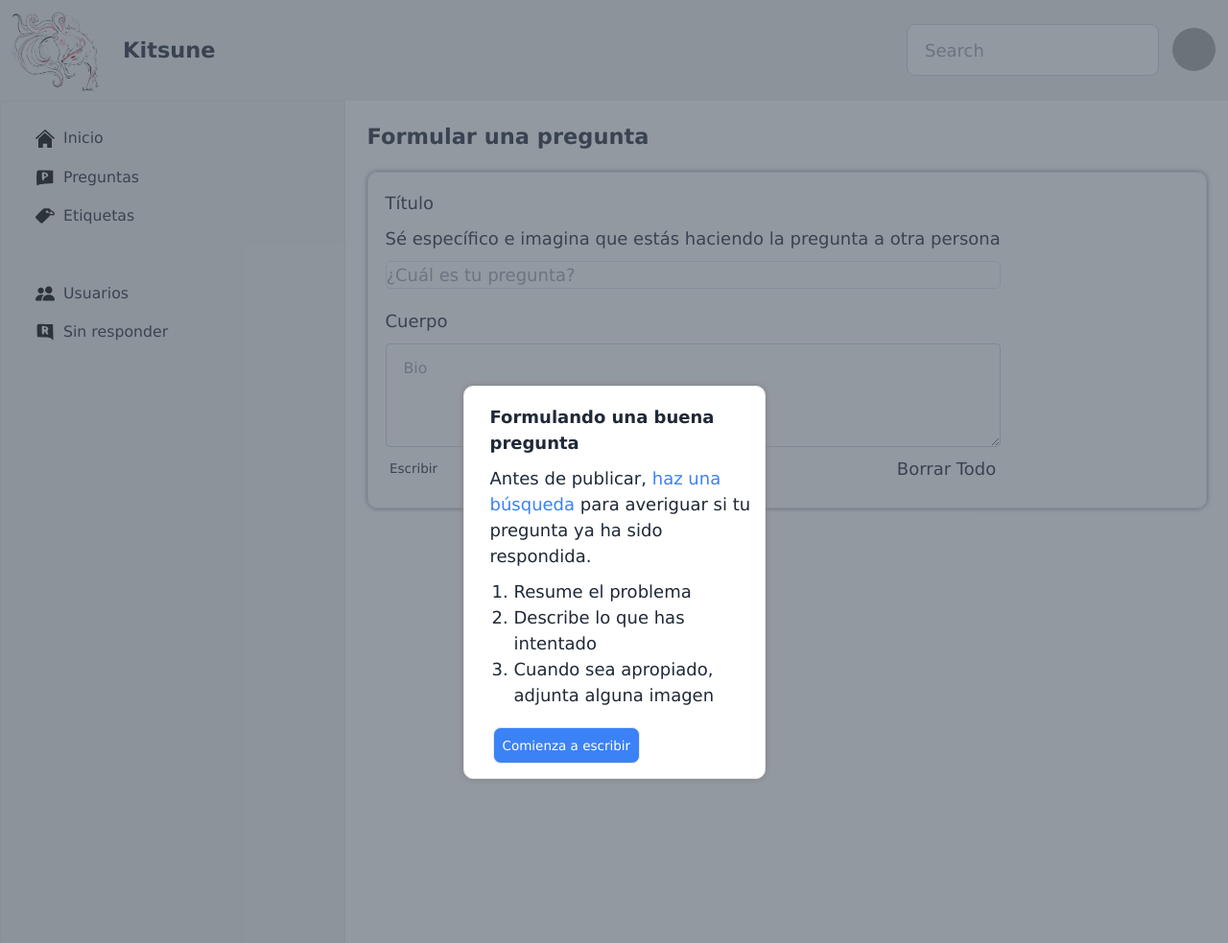
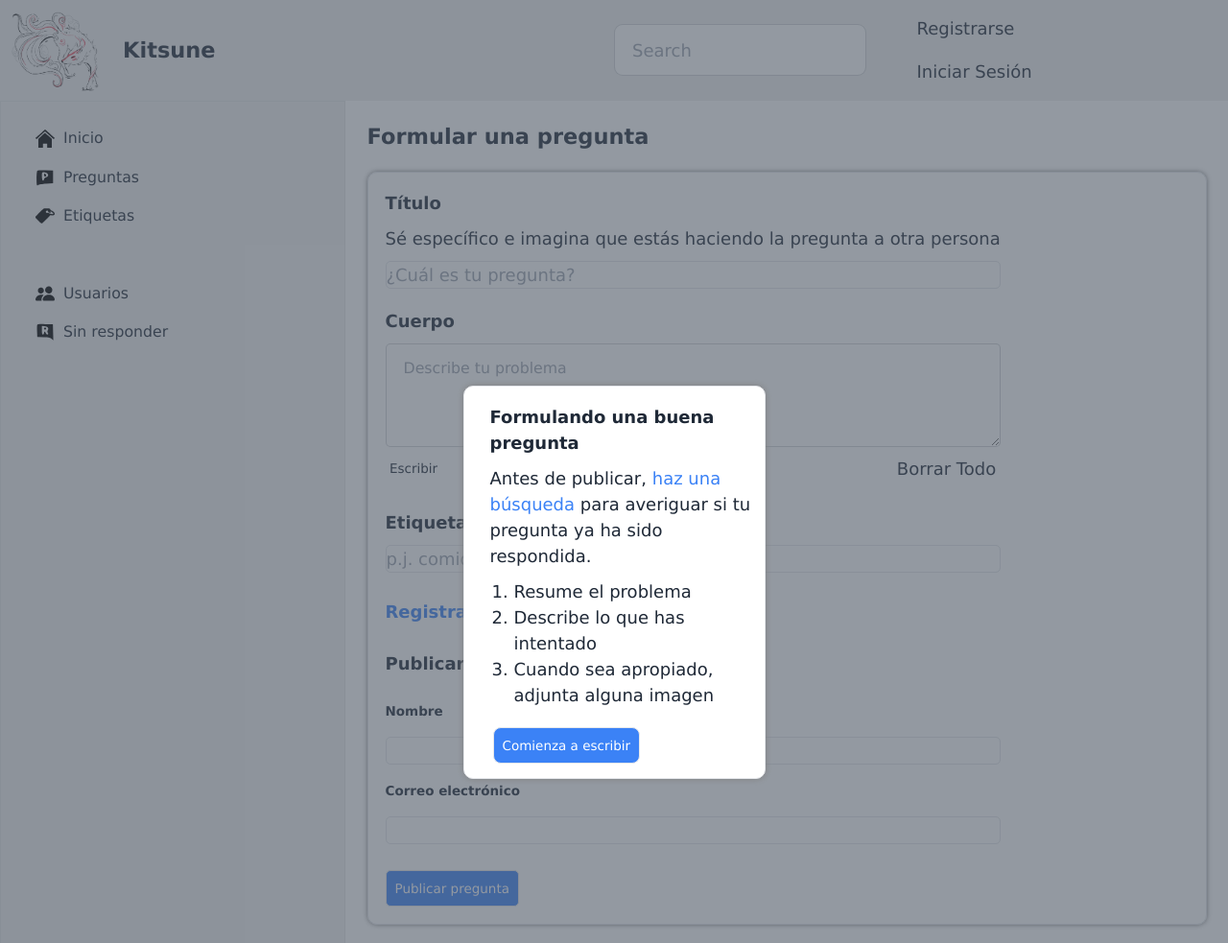
Before and after one commit to alemilla04/Kitsune, a PHP site: page /MakeQuestion.php in a window 1280 px wide. Shown: the top 983 px of the page at 96% size. Run offline with PHP 8.4, Linux system fonts and the light colour scheme; style sheets or scripts are compiled from the project's sources; grey boxes are pictures that could not be loaded.

Commit message:
me falta el perfil del usuario

```diff
--- /dev/null
+++ b/Content/sql/etiquetas.sql
@@ -0,0 +1,5 @@
+CREATE TABLE etiquetas (
+	Id int PRIMARY KEY AUTO_INCREMENT,
+	Nombre varchar(255),
+	Categoria varchar(255)
+);
--- a/Content/style-login.css
+++ b/Content/style-login.css
@@ -46,7 +46,7 @@ form {
     box-shadow: 0px 0px 7px 0px gray;
 }
 
-form input[type="text"] {
+form input[type="text"], form input[type="password"] {
     width: 100%;
     padding: 8px;
     margin-top: 5px;
@@ -67,7 +67,7 @@ p{
     text-align: center;
 }
 
-input[type="text"]{
+input[type="text"], input[type="password"] {
     font-size: 20px;
 }
 
--- a/Models/Header.php
+++ b/Models/Header.php
@@ -1,3 +1,6 @@
+<?php
+session_start();
+?>
 <!DOCTYPE html>
 <html lang="en">
 <head>
@@ -5,44 +8,60 @@
     <meta name="viewport" content="width=device-width, initial-scale=1.0">
     <title>Document</title>
     <link rel="stylesheet" href="../Content/output.css">
+    <style>
+        .parte-derecha a:hover {
+            font-size: 20px;
+            font-weight: bold;
+        }
+    </style>
 </head>
-<body>
-    <!-- <header>
-        <img src="../Content/kit-removebg.png" alt="foto de perfil">
-        <span>Kitsune Web</span>
-    </header> -->
-    <div class="navbar bg-base-200">
-        <div class="flex-1">
-            <img class="w-[100px]" src="../Content/kit-removebg.png" alt="foto de perfil">
-            <a class="btn btn-ghost text-xl" href="../Views/Home.php">Kitsune</a>
-        </div>
-        <div class="flex-none gap-2">
-            <div class="form-control">
-                <input type="text" placeholder="Search" class="input input-bordered w-24 md:w-auto" />
-            </div>
-            <div class="dropdown dropdown-end">
-                <div tabindex="0" role="button" class="btn btn-ghost btn-circle avatar">
-                    <div class="w-10 rounded-full">
-                        <img alt="Tailwind CSS Navbar component" src="https://daisyui.com/images/stock/photo-1534528741775-53994a69daeb.jpg" />
-                    </div>
-                </div>
-                <ul tabindex="0" class="mt-3 z-[1] p-2 shadow menu menu-sm dropdown-content bg-base-100 rounded-box w-52">
-                    <li>
-                        <a class="justify-between">
-                        Profile
-                        <span class="badge">New</span>
-                        </a>
-                    </li>
-                    <li><a>Settings</a></li>
-                    <li><a>Logout</a></li>
-                </ul>
-            </div>
+<body class="h-screen w-[100%]">
+    <div class='navbar bg-base-200'>
+    <?php
+            if(isset($_SESSION['usuarioObjeto'])){
+                $foto_perfil = $_SESSION["usuarioObjeto"]["Foto"];
+                echo "<div class='flex-1'>";
+                echo "  <img class='w-[100px]' src='../Content/kit-removebg.png' alt='foto de perfil'>";
+                echo "  <a class='btn btn-ghost text-xl' href='../Views/Home.php'>Kitsune</a>";
+                echo "</div>";
+                echo "<div class='flex-none gap-2'>";
+                echo "<div class='form-control'>";
+                echo "<input type='text' placeholder='Search' class='input input-bordered w-24 md:w-auto' />";
+                echo "</div>";
+                echo "<div class='dropdown dropdown-end'>";
+                echo "  <div tabindex='0' role='button' class='btn btn-ghost btn-circle avatar'>";
+                echo "      <div class='w-10 rounded-full'>";
+                echo "      <img alt='Tailwind CSS Navbar component' src='../Content/profile_pics/{$foto_perfil}' />";
+                echo "      </div>";
+                echo "  </div>";
+                echo "  <ul tabindex='0' class='mt-3 z-[1] p-2 shadow menu menu-sm dropdown-content bg-base-100 rounded-box w-52'>";
+                echo "      <li>";
+                echo "          <a href='' class='justify-between'>";
+                echo "              Profile";
+                echo "              <span class='badge'>New</span>";
+                echo "          </a>";
+                echo "      </li>";
+                echo "      <li><a>Settings</a></li>";
+                echo "      <li><a>Logout</a></li>";
+                echo "  </ul>";
+                echo " </div>";
+            } else {
+                echo "<div class='flex-1'>";
+                echo "  <img class='w-[100px]' src='../Content/kit-removebg.png' alt='foto de perfil'>";
+                echo "  <a class='btn btn-ghost text-xl' href='../Views/Home.php'>Kitsune</a>";
+                echo "</div>";
+                echo "<div class='flex-1 flex w-[100%]'>";
+                echo "  <div class='flex-1'>";
+                echo "      <input type='text' placeholder='Search' class='input input-bordered w-24 md:w-auto' />";
+                echo "  </div>";
+                echo "  <div class='flex-1 lg:flex lg:gap-4 sm:flex-col parte-derecha'>";
+                echo "          <a href='../Views/SignUp.php'>Registrarse</a>";
+                echo "          <a href='../Views/Login.php'>Iniciar Sesión</a>";
+                echo "  </div>";
+            }
+            ?>
         </div>
     </div>
+
 </body>
 </html>
-<?php
-// print("<header>");
-// print("<img src='../Content/kit-removebg.png' alt='foto de perfil'>");
-// print("<span>Kitsune Web</span>");
-// print("</header>");
--- a/Models/Question.php
+++ b/Models/Question.php
@@ -2,9 +2,9 @@
 class Question {
     public $titulo = "";
     public $cuerpo = "";
-    public $etiquetas;
+    public $etiqueta = "";
 
     public function __construct() {
-        $this->etiquetas = array();
+
     }
 }
--- a/Scripts/modal.js
+++ /dev/null
@@ -1,23 +0,0 @@
-document.addEventListener('DOMContentLoaded', setup);
-
-function setup(_) {
-    cerrarModal();
-    borrarTextArea();
-}
-
-function cerrarModal() {
-    const ventanaModal = document.querySelector('#ventana_modal');
-    const btn_cerrar = document.querySelector('#btn-close');
-
-    btn_cerrar.addEventListener('click', function(){
-        ventanaModal.style.display = "none";
-    });
-}
-
-function borrarTextArea() {
-    const borrar = document.querySelector('#span-borrar-todo');
-    const text_area = document.querySelector('#text-area');
-    borrar.addEventListener('click', function(){
-        text_area.value = "";
-    });
-}
--- a/Views/MakeQuestion.php
+++ b/Views/MakeQuestion.php
@@ -16,11 +16,14 @@
             padding: 0;
             box-sizing: border-box;
         }
+
+        .login-a:hover, .signup-a:hover {
+            color: rgb(29 78 216);
+        }
     </style>
-    <script src="../Scripts/modal.js"></script>
-    <script src="../Scripts/code-questions.js"></script>
+    <script src="../Scripts/CodeMakeQuestions.js"></script>
 </head>
-<body>
+<body class="h-screen w-[100%]">
     <?php
     require_once(__DIR__."/../Models/Header.php");
     ?>
@@ -40,7 +43,7 @@
         </div>
     </div>
 
-    <main class="h-screen w-[100%] grid grid-cols-[auto_1fr] grid-rows-[1fr]">
+    <main class="h-[100%] w-[100%] grid grid-cols-[auto_1fr] grid-rows-[1fr]">
         <?php
             require_once(__DIR__."/../Models/Nav.php");
         ?>
@@ -49,31 +52,65 @@
             <div class="flex border rounded-[10px] shadow-[0px_0px_5px_0px_rgb(128,128,128)] w-[100%]">
                 <form action="../Controller/QuestionController.php" class="p-4">
                     <div>
+                        <!-- TITULO -->
                         <div>
-                            <h1 class="mb-[10px]">Título</h1>
-                        </div>
+                            <h1 class="mb-[10px] font-bold">Título</h1>                        </div>
+
+                        <!-- MINI-EXPLICACION -->
                         <div>
                             <p class="mb-[10px]">Sé específico e imagina que estás haciendo la pregunta a otra persona</p>
                         </div>
+
+                        <!-- INPUT -->
                         <div>
                             <input class="w-[100%] border rounded-[5px]" type="text" name="titulo" placeholder="¿Cuál es tu pregunta?">
                         </div>
+
+                        <!-- CUERPO -->
                         <div>
-                            <h1 class="mt-[20px] mb-[10px]">Cuerpo</h1>
+                            <h1 class="mt-[20px] mb-[10px] font-bold">Cuerpo</h1>
                             <label class="form-control">
-                            <!-- <div class="label">
-                                <li></li>
-                                <li></li>
-                                <li></li>
-                                <li></li>
-                            </div> -->
-                            <textarea id="text-area" class="border rounded-[5px] textarea textarea-bordered h-24 w-[100%]" placeholder="Bio"></textarea>
+                            <textarea id="text-area" class="border rounded-[5px] textarea textarea-bordered h-24 w-[100%]" placeholder="Describe tu problema"></textarea>
                             <div class="label">
                                 <span class="label-text-alt">Escribir</span>
                                 <span id="span-borrar-todo">Borrar Todo</span>
                             </div>
+                            <div id="text-area-preview"></div>
                             </label>
                         </div>
+
+                        <!-- ETIQUETAS -->
+                        <div>
+                            <h1 class="mt-[20px] mb-[10px] font-bold">Etiquetas</h1>
+                            <div class="search-input-box">
+                                <input class="w-[100%] border rounded-[5px]" type="text" name="etiquetas" id="search-input" placeholder="p.j. comida, php, ...">
+                                <ul>
+                                    <li></li>
+                                </ul>
+                            </div>
+                        </div>
+
+                        <!-- ETIQUETAS -->
+                        <?php
+                        if(isset($_SESSION['usuarioObjeto'])){
+                            print "<input type='submit' value='Publicar pregunta' class='border bg-blue-500 text-white rounded-[5px] p-2 text-xs'>";
+                        } else {
+                            print "<br>";
+                            print "<h1 class='font-bold'><a href='SignUp.php' class='text-blue-500 signup-a'>Registrarse</a> o <a class='text-blue-500 login-a' href='Login.php'>iniciar sesión</a></h1>";
+                            print "<br>";
+                            print "<h1 class='font-bold'>Publicar como invitado</h1>";
+                            print "<br>";
+                            print "<div class='flex flex-col gap-4'>";
+                            print "<label class='font-bold text-xs'>Nombre</label>";
+                            print "<input class='border rounded-[5px]' type='text' name='guest_nombre' id=''>";
+                            print "<label class='font-bold text-xs'>Correo electrónico</label>";
+                            print "<input class='border rounded-[5px]' type='text' name='guest_email' id=''>";
+                            print "</div>";
+                            print "<br>";
+                            print "<input name='publicar-pregunta' type='submit' value='Publicar pregunta' class='border bg-blue-500 text-white rounded-[5px] p-2 text-xs hover:bg-blue-700'>";
+                        }
+
+                        ?>
                     </div>
                 </form>
             </div>
--- a/Views/Questions.php
+++ b/Views/Questions.php
@@ -39,7 +39,7 @@
         <div class="text-white">
             <a class="border bg-blue-500 rounded-[5px] p-2 text-xs" href="MakeQuestion.php">Formular una pregunta</a>
         </div>
-        <div class="">
+        <div class="questions">
 
         </div>
     </div>
```
Also changed, not shown: Content/sql/preguntas.sql (added, +10 -0 lines), Content/sql/usuarios.sql (added, +14 -0 lines), Controllers/LoginController.php (+23 -18 lines), Models/Funciones.php (+14 -9 lines), Scripts/CodeMakeQuestions.js (added, +46 -0 lines), Views/Login.php (+16 -11 lines), Content/profile_pics/alexa2.JPG (added), Scripts/code-questions.js (deleted).
